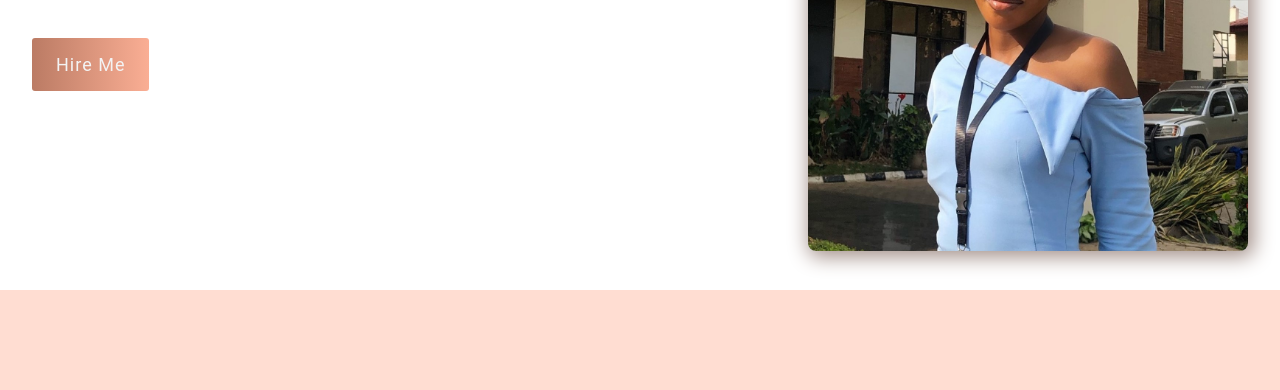
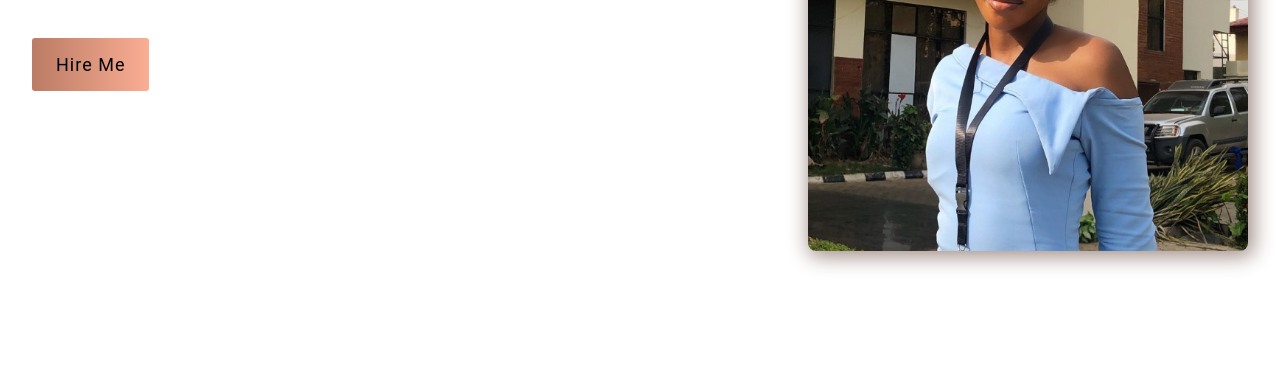
Before and after one commit to damilolaonii/Portfolio, a plain HTML site: page index.html in a window 1280 px wide. Shown: the part 408-798 px from the top of the page. Drawn offline with nearby package versions, Linux system fonts and the light colour scheme.

Commit message:
removed grey bg from header and footer

```diff
--- a/main.css
+++ b/main.css
@@ -1,8 +1,6 @@
 :root {
   --primary-color: #009cff;
   --secondary-color: #a66bbe;
-  --light-color: #f3f3f3;
-  --off-white-color: #ffddd2;
   --white-color: white;
   --font-color: #e29578;
 }
```
